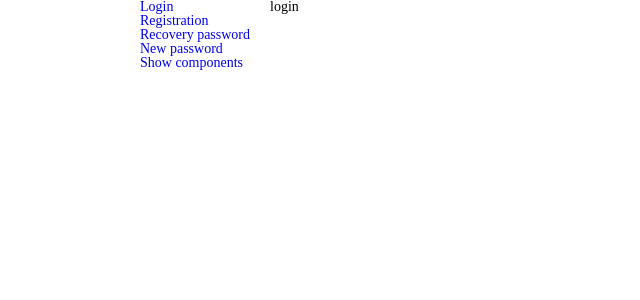
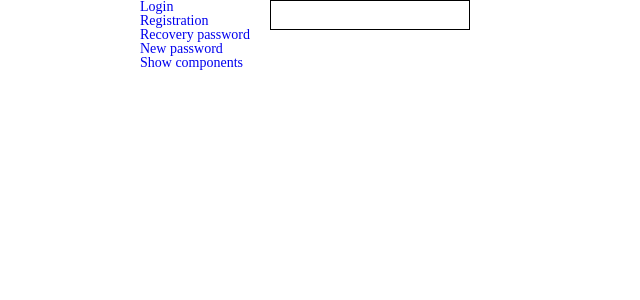
Before and after one commit to Dimix-international/cards-app, a React (Create React App) app: page /cards-app/login in a window 1280 px wide. Shown: the top 300 px of the page, without its empty margins (0-640 px from the left). Built offline with nearby package versions, Linux system fonts and the light colour scheme.

Commit message:
Formik/yup installed, initState for login added

```diff
--- a/package.json
+++ b/package.json
@@ -14,6 +14,7 @@
     "@types/react-redux": "^7.1.20",
     "@types/react-router-dom": "^5.3.2",
     "axios": "^0.23.0",
+    "formik": "^2.2.9",
     "gh-pages": "^3.2.3",
     "node-sass": "5.0.0",
     "react": "^17.0.2",
@@ -24,7 +25,8 @@
     "redux": "^4.1.1",
     "redux-thunk": "^2.3.0",
     "typescript": "^4.1.2",
-    "web-vitals": "^1.0.1"
+    "web-vitals": "^1.0.1",
+    "yup": "^0.32.11"
   },
   "scripts": {
     "start": "react-scripts start",
--- a/src/n1-main/m1-ui/common/SuperInputText/SuperInputText.tsx
+++ b/src/n1-main/m1-ui/common/SuperInputText/SuperInputText.tsx
@@ -44,6 +44,7 @@ const SuperInputText: React.FC<SuperInputTextPropsType> = (
     return (
         <>
             <input
+                value={restProps.value}
                 type={'text'}
                 onChange={onChangeCallback}
                 onKeyPress={onKeyPressCallback}
--- a/src/n1-main/m2-bll/loginization-reducer.ts
+++ b/src/n1-main/m2-bll/loginization-reducer.ts
@@ -1,5 +1,8 @@
 
-const loginInitState = {};
+const loginInitState = {
+    login:'',
+    password:''
+};
 
 export type LoginInitStateType = typeof loginInitState;
 export type LoginActionType = any;
--- a/src/n2-features/f1-auth/a1-login/Login.tsx
+++ b/src/n2-features/f1-auth/a1-login/Login.tsx
@@ -1,7 +1,8 @@
 import React from "react";
+import SuperInputText from "../../../n1-main/m1-ui/common/SuperInputText/SuperInputText";
 
 export const Login = () => {
     return (
-        <div> login</div>
+        <div><SuperInputText/></div>
     )
 }
```
Also changed, not shown: 1 other file (tests, documents, lock files or other folders).
